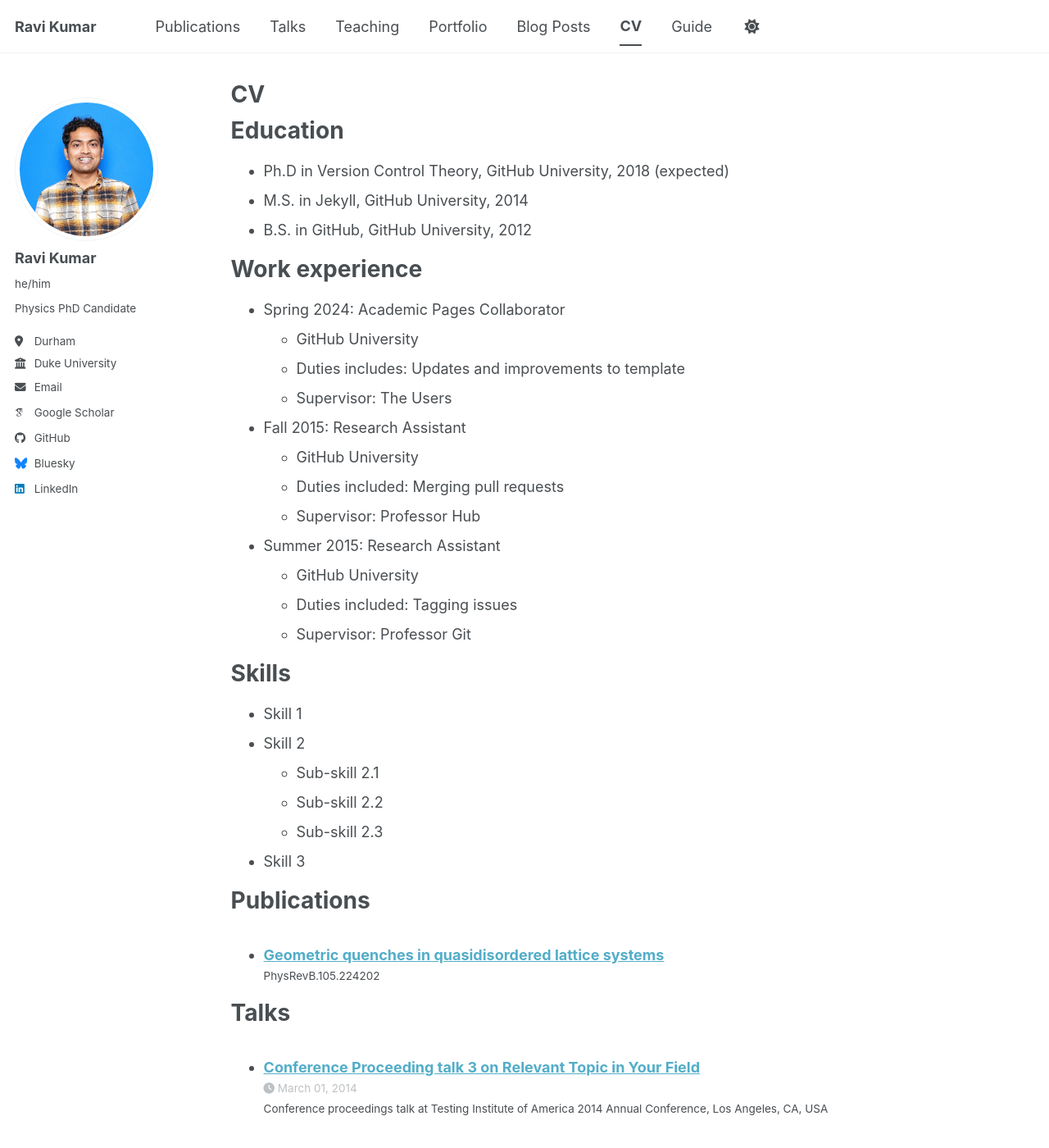
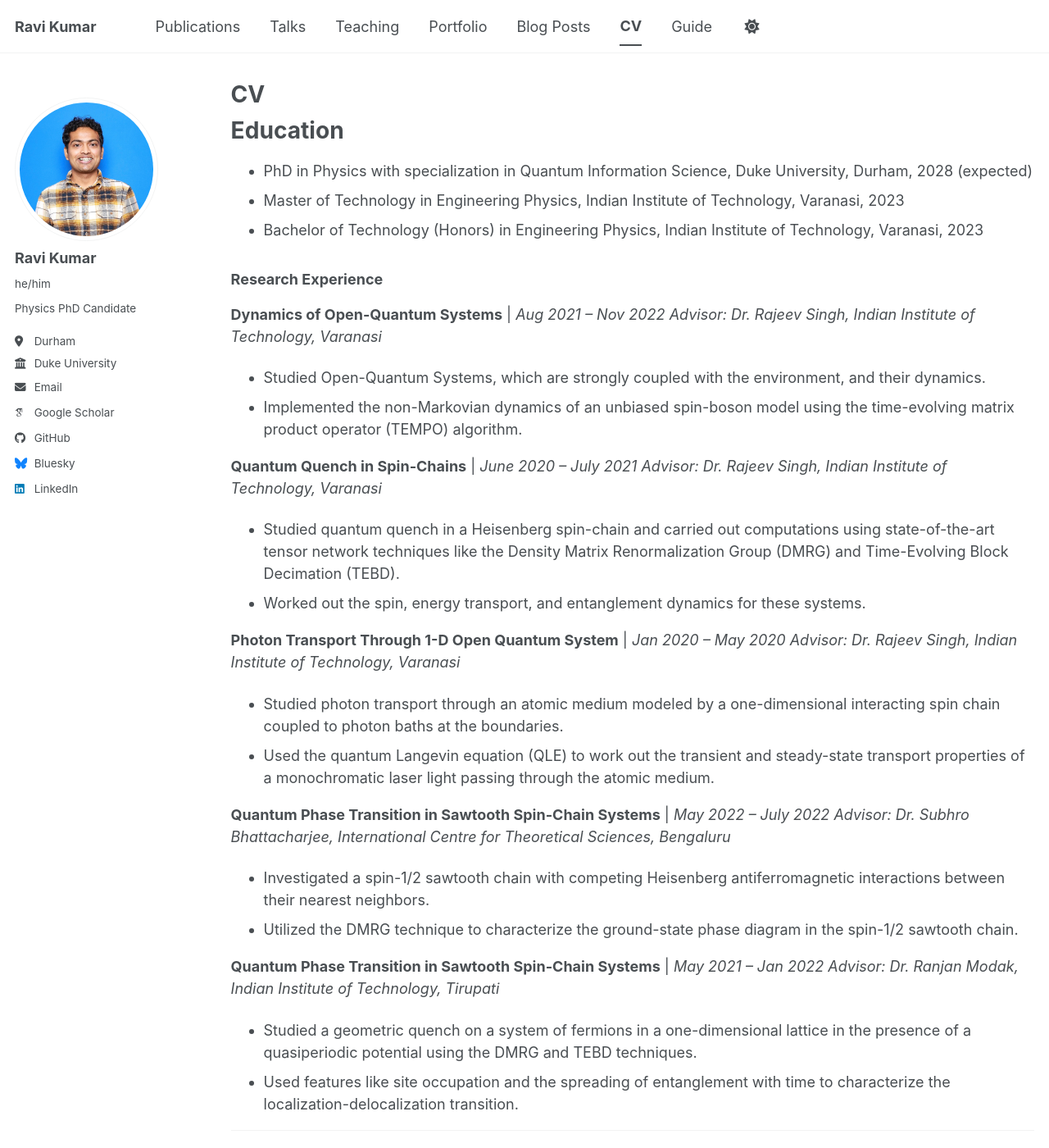
Before and after one commit to ravikumar1728/ravikumar1728.github.io, a Jekyll site: the page built from _pages/cv.md, in a window 1280 px wide and 1400 px high. Shown: the whole window at 82% size. Built offline with Jekyll 4.4.1, drawn with Linux system fonts in a browser that asks for light colours; some web fonts are replaced; a script bundle is joined from its source files by our own code; library files that are not in the unit come from our copies; some of the changed text lies outside the part shown.

Commit message:
Update cv.md

```diff
--- a/_pages/cv.md
+++ b/_pages/cv.md
@@ -11,54 +11,50 @@ redirect_from:
 
 Education
 ======
-* Ph.D in Version Control Theory, GitHub University, 2018 (expected)
-* M.S. in Jekyll, GitHub University, 2014
-* B.S. in GitHub, GitHub University, 2012
+* PhD in Physics with specialization in Quantum Information Science, Duke University, Durham, 2028 (expected)
+* Master of Technology in Engineering Physics, Indian Institute of Technology, Varanasi, 2023
+* Bachelor of Technology (Honors) in Engineering Physics, Indian Institute of Technology, Varanasi, 2023
 
-Work experience
-======
-* Spring 2024: Academic Pages Collaborator
-  * GitHub University
-  * Duties includes: Updates and improvements to template
-  * Supervisor: The Users
+### Research Experience
 
-* Fall 2015: Research Assistant
-  * GitHub University
-  * Duties included: Merging pull requests
-  * Supervisor: Professor Hub
+**Dynamics of Open-Quantum Systems** | *Aug 2021 – Nov 2022*
+*Advisor: Dr. Rajeev Singh, Indian Institute of Technology, Varanasi*
+* Studied Open-Quantum Systems, which are strongly coupled with the environment, and their dynamics.
+* Implemented the non-Markovian dynamics of an unbiased spin-boson model using the time-evolving matrix product operator (TEMPO) algorithm.
 
-* Summer 2015: Research Assistant
-  * GitHub University
-  * Duties included: Tagging issues
-  * Supervisor: Professor Git
+**Quantum Quench in Spin-Chains** | *June 2020 – July 2021*
+*Advisor: Dr. Rajeev Singh, Indian Institute of Technology, Varanasi*
+* Studied quantum quench in a Heisenberg spin-chain and carried out computations using state-of-the-art tensor network techniques like the Density Matrix Renormalization Group (DMRG) and Time-Evolving Block Decimation (TEBD).
+* Worked out the spin, energy transport, and entanglement dynamics for these systems.
 
-Skills
-======
-* Skill 1
-* Skill 2
-  * Sub-skill 2.1
-  * Sub-skill 2.2
-  * Sub-skill 2.3
-* Skill 3
+**Photon Transport Through 1-D Open Quantum System** | *Jan 2020 – May 2020*
+*Advisor: Dr. Rajeev Singh, Indian Institute of Technology, Varanasi*
+* Studied photon transport through an atomic medium modeled by a one-dimensional interacting spin chain coupled to photon baths at the boundaries.
+* Used the quantum Langevin equation (QLE) to work out the transient and steady-state transport properties of a monochromatic laser light passing through the atomic medium.
 
-Publications
-======
-  <ul>{% for post in site.publications reversed %}
-    {% include archive-single-cv.html %}
-  {% endfor %}</ul>
+**Quantum Phase Transition in Sawtooth Spin-Chain Systems** | *May 2022 – July 2022*
+*Advisor: Dr. Subhro Bhattacharjee, International Centre for Theoretical Sciences, Bengaluru*
+* Investigated a spin-1/2 sawtooth chain with competing Heisenberg antiferromagnetic interactions between their nearest neighbors.
+* Utilized the DMRG technique to characterize the ground-state phase diagram in the spin-1/2 sawtooth chain.
 
-Talks
-======
-  <ul>{% for post in site.talks reversed %}
-    {% include archive-single-talk-cv.html  %}
-  {% endfor %}</ul>
+**Quantum Phase Transition in Sawtooth Spin-Chain Systems** | *May 2021 – Jan 2022*
+*Advisor: Dr. Ranjan Modak, Indian Institute of Technology, Tirupati*
+* Studied a geometric quench on a system of fermions in a one-dimensional lattice in the presence of a quasiperiodic potential using the DMRG and TEBD techniques.
+* Used features like site occupation and the spreading of entanglement with time to characterize the localization-delocalization transition.
 
-Teaching
-======
-  <ul>{% for post in site.teaching reversed %}
-    {% include archive-single-cv.html %}
-  {% endfor %}</ul>
+---
 
-Service and leadership
-======
-* Currently signed in to 43 different slack teams
+### Projects & Summer Schools
+
+**QOSF’s Quantum Mentorship Program 2022** | *Nov 2022 – March 2023*
+*Mentor: Manuel Rudolph, EPFL, Switzerland*
+* Acted as a participant in cohort 6 of the mentorship program, focusing on Quantum Boltzmann Machines.
+* Explored different ways to encode the probability distribution onto thermal states, including tensor network techniques.
+
+**IBM’s Qiskit Global Summer School on Quantum Simulation** | *July 18–29, 2022*
+* Simulated an XXX spin model on IBM’s quantum computer and evolved it in time by implementing trotterization of various gates.
+* Made targeted efforts to improve the fidelity of the final quantum state.
+
+**IBM’s Qiskit Global Summer School on Quantum Machine Learning** | *July 12–23, 2021*
+* Explored common errors in quantum computing, including gate errors and SPAM errors.
+* Learned key concepts in quantum machine learning, such as data encoding schemes, variational circuits as classifiers, quantum kernels, and the challenge of barren plateaus.
```
